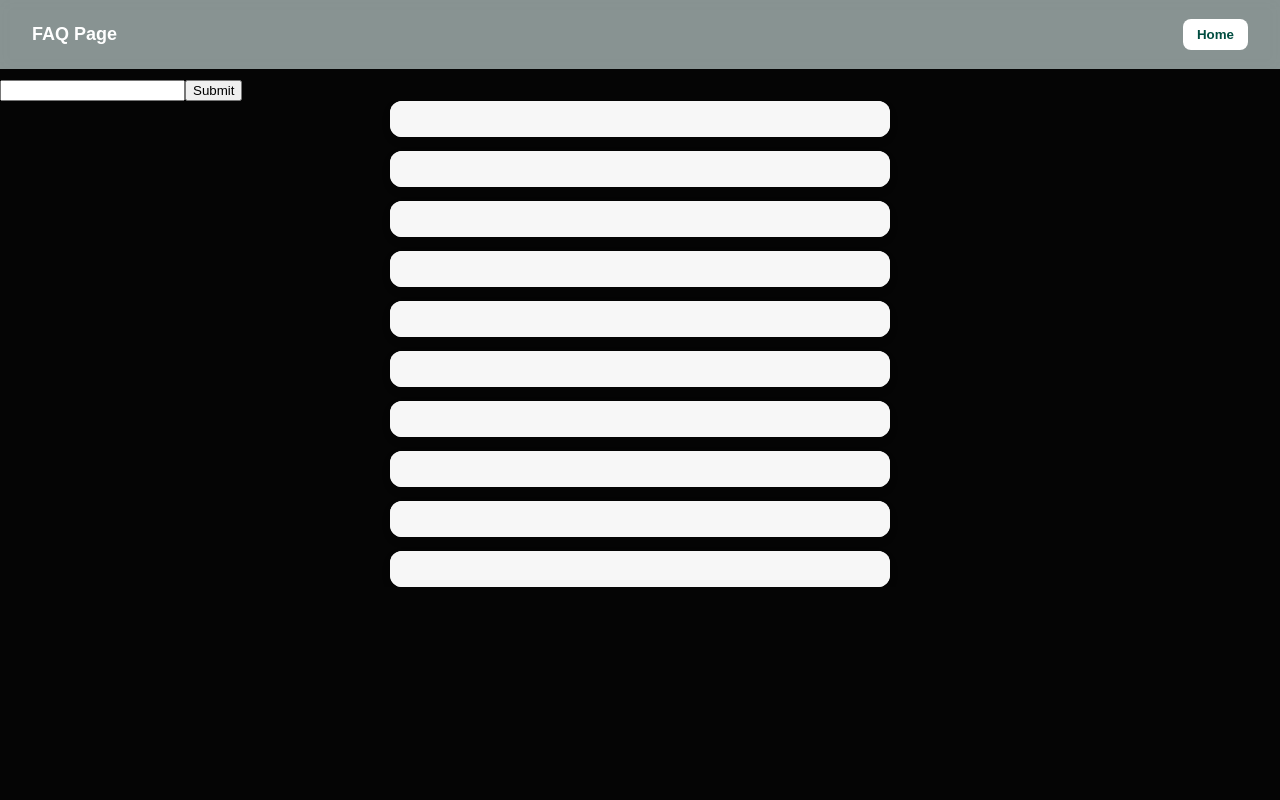
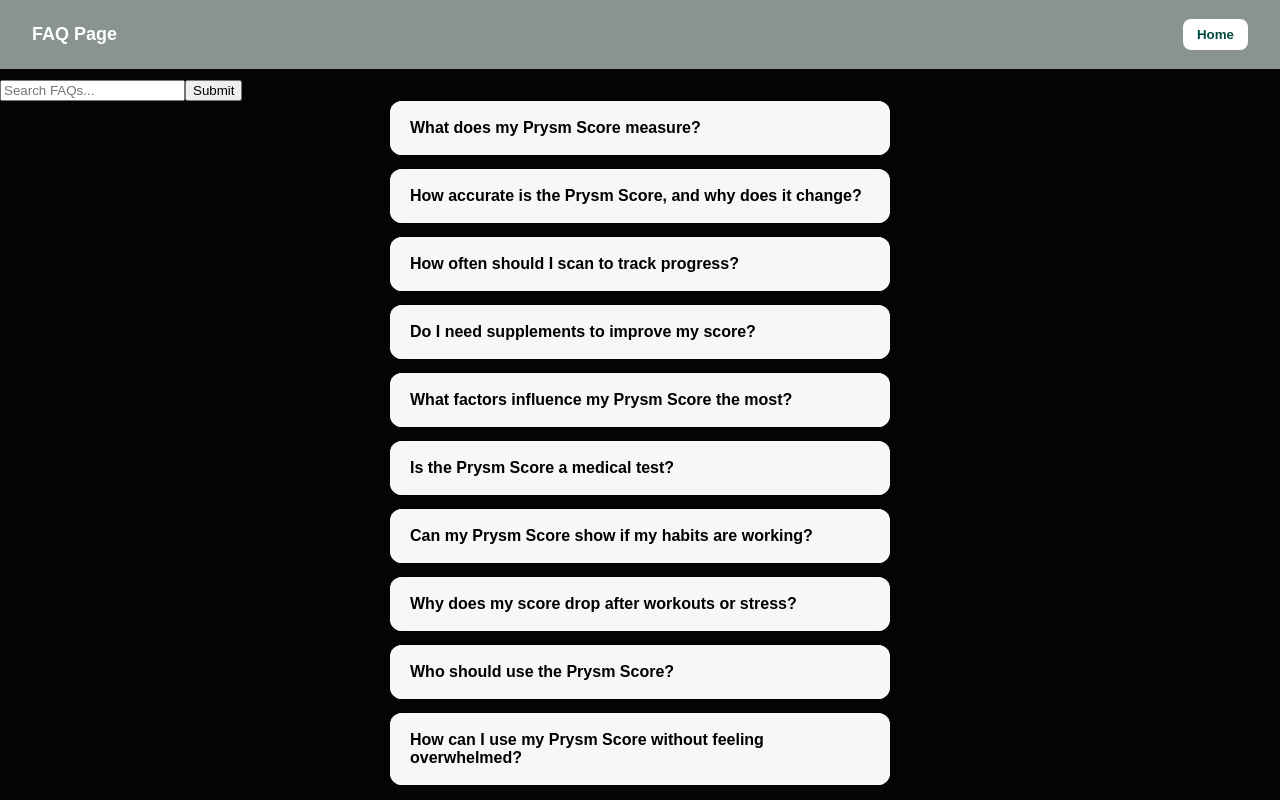
Before and after one commit to f3liz/AskPrysmIO, a React (Vite) app in the folder prysm-react-app/: page /faq in a window 1280 px wide. Built offline with nearby package versions, Linux system fonts and the light colour scheme.

Commit message:
Implemented search functionality against all questions.

```diff
--- a/prysm-react-app/src/components/FAQ.tsx
+++ b/prysm-react-app/src/components/FAQ.tsx
@@ -6,6 +6,7 @@ import "../styles/faq.css"
 
 export default function FAQ() {
     const [isExpanded, setExpandedId] = useState<number | null>(null);
+    const [filteredFaqs, setFilteredFaqs] = useState(prysmFaqData);
 
     const handleToggle = (id: number) => {
         setExpandedId(isExpanded === id ? null : id);
@@ -13,12 +14,12 @@ export default function FAQ() {
 
     return(
         <div className="faq-container">
-            <SearchBar />
+            <SearchBar onSearch = {setFilteredFaqs} />
             <div className="faq-content">
-                {prysmFaqData.map((item)=> (
+                {filteredFaqs.map((item)=> (
                     <AccordionItem
                         key={item.id}
-                        title={""}
+                        title={item.question}
                         content={""}
                         isExpanded={isExpanded === item.id}
                         onToggle={() => handleToggle(item.id)}
--- a/prysm-react-app/src/components/SearchBar.tsx
+++ b/prysm-react-app/src/components/SearchBar.tsx
@@ -1,22 +1,28 @@
 import { prysmFaqData } from "../data/prysmFaqData.ts";
-import { useState, type ReactEventHandler } from "react";
-import { useEffect } from "react";
+import { useState, useMemo } from "react";
 
-export function SearchBar(){
-    const [searchBarContent, setSearchBarContent] = useState("");
-    const [filteredFaqs, setFilteredFaqs] = useState(prysmFaqData);
+export function SearchBar({onSearch} : any){
+    const [searchTerm, setSearchTerm] = useState("");
 
-    // useEffect(()=> {
-    //     console.log(searchBarContent)
-    // }, [searchBarContent])
+    useMemo(() => {
+        const value = searchTerm.toLocaleLowerCase().trim();
 
-    const updateSearch = (e: React.ChangeEvent) =>{
+        const filtered = value
+            ? prysmFaqData.filter((faq) => {
+                // Check against questions first
+                if (faq.question.toLowerCase().includes(value)) return true;
 
-    }
+
+            }) : prysmFaqData
+
+            onSearch(filtered)
+
+            return filtered;
+    }, [searchTerm, onSearch])
 
     return(
         <form>
-            <input type="text" onChange={updateSearch}></input>
+            <input type="text" value={searchTerm} onChange={(e) => setSearchTerm(e.target.value)} placeholder="Search FAQs..."></input>
             <button type="submit">Submit</button>
         </ form>
     )
```
